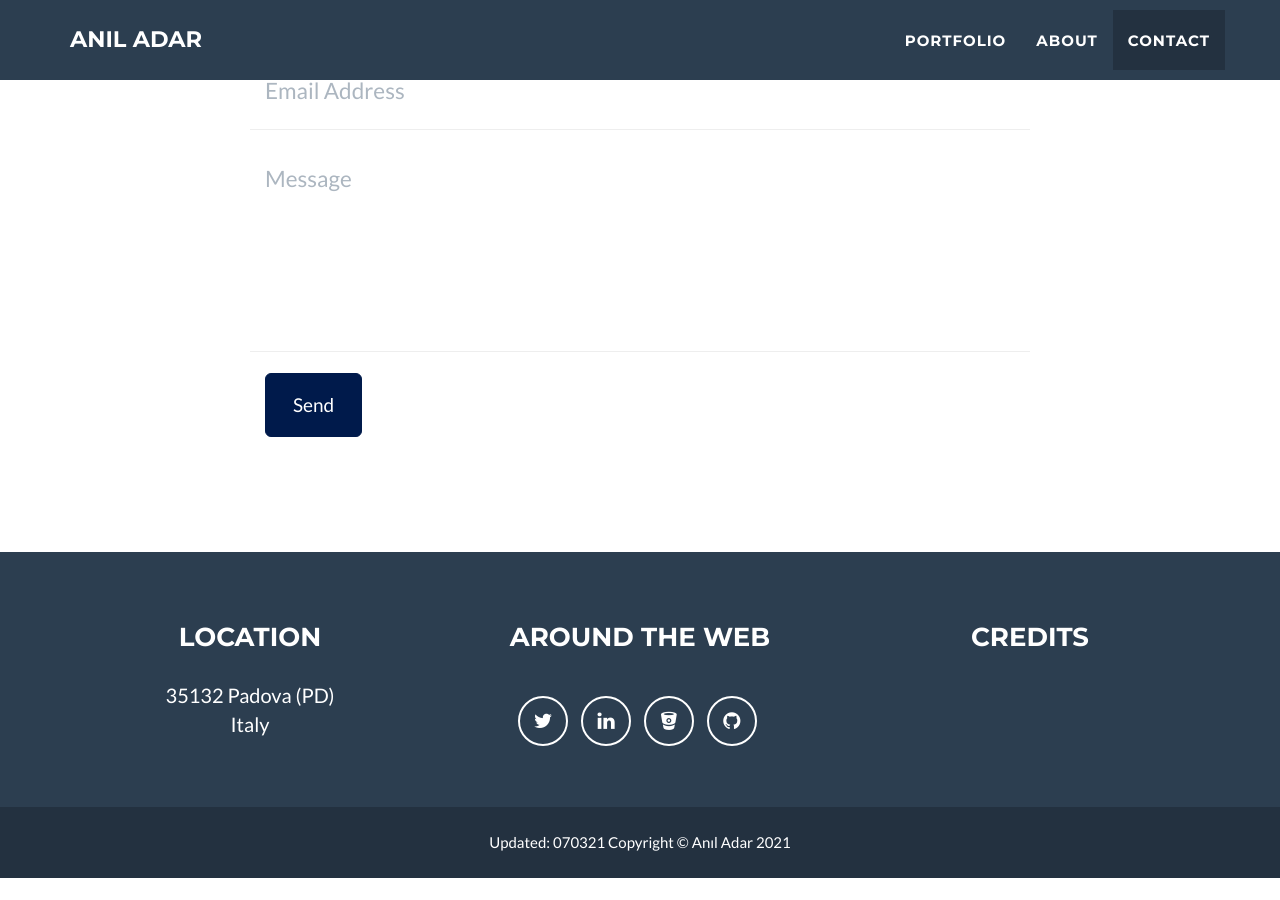
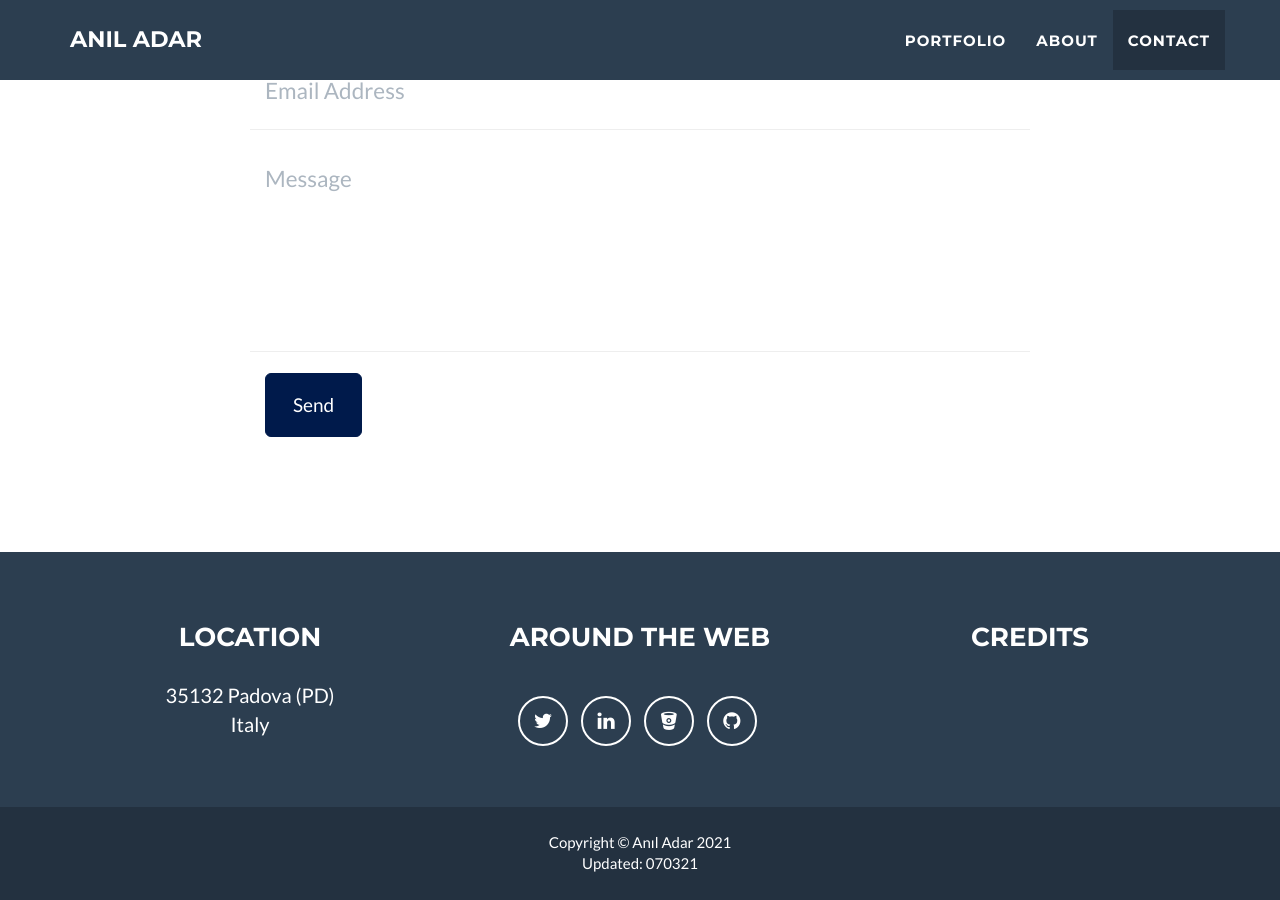
Before and after one commit to aniladar/aniladar.github.io, a Jekyll site: the page built from _posts/2021-03-07-project-1.markdown, in a window 1280 px wide and 900 px high, scrolled down 2769 px. Built offline with Jekyll 4.4.1, drawn with Linux system fonts in a browser that asks for light colours; our own code applies the rules of GitHub Pages for plain Markdown files; before the commit the page ends 3647 px from its top, so only the background shows below that.

Commit message:
Update footer.html

```diff
--- a/_includes/footer.html
+++ b/_includes/footer.html
@@ -32,8 +32,10 @@
             <div class="container">
                 <div class="row">
                     <div class="col-lg-12">
+                        Copyright &copy; {{ site.footer.copyright }} 20{{ site.time | date: '%y' }}
+                    </div>
+                    <div class="col-lg-12">
                     	Updated: {{ site.time | date: '%d%m%y' }}
-                        Copyright &copy; {{ site.footer.copyright }} 20{{ site.time | date: '%y' }}
                     </div>
                 </div>
             </div>
```
